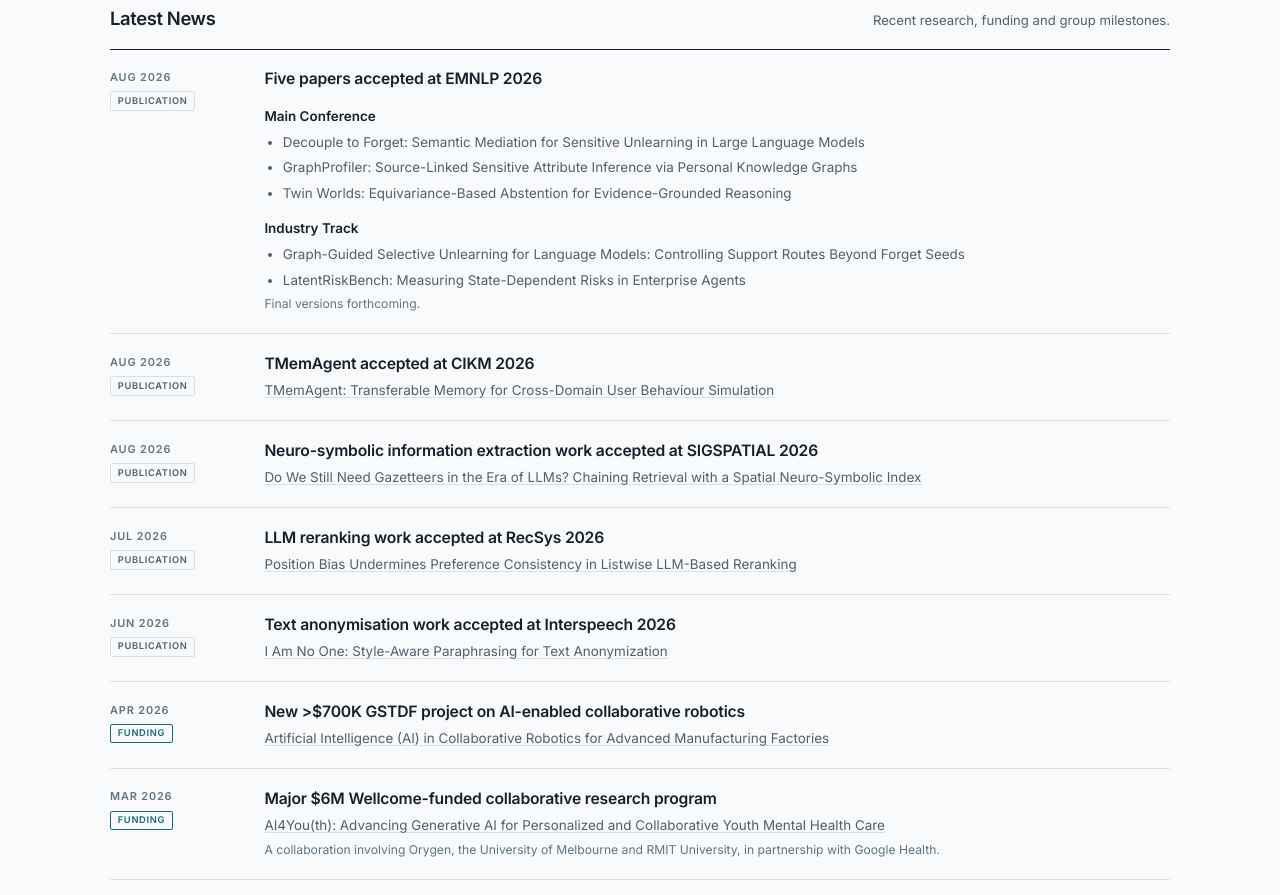
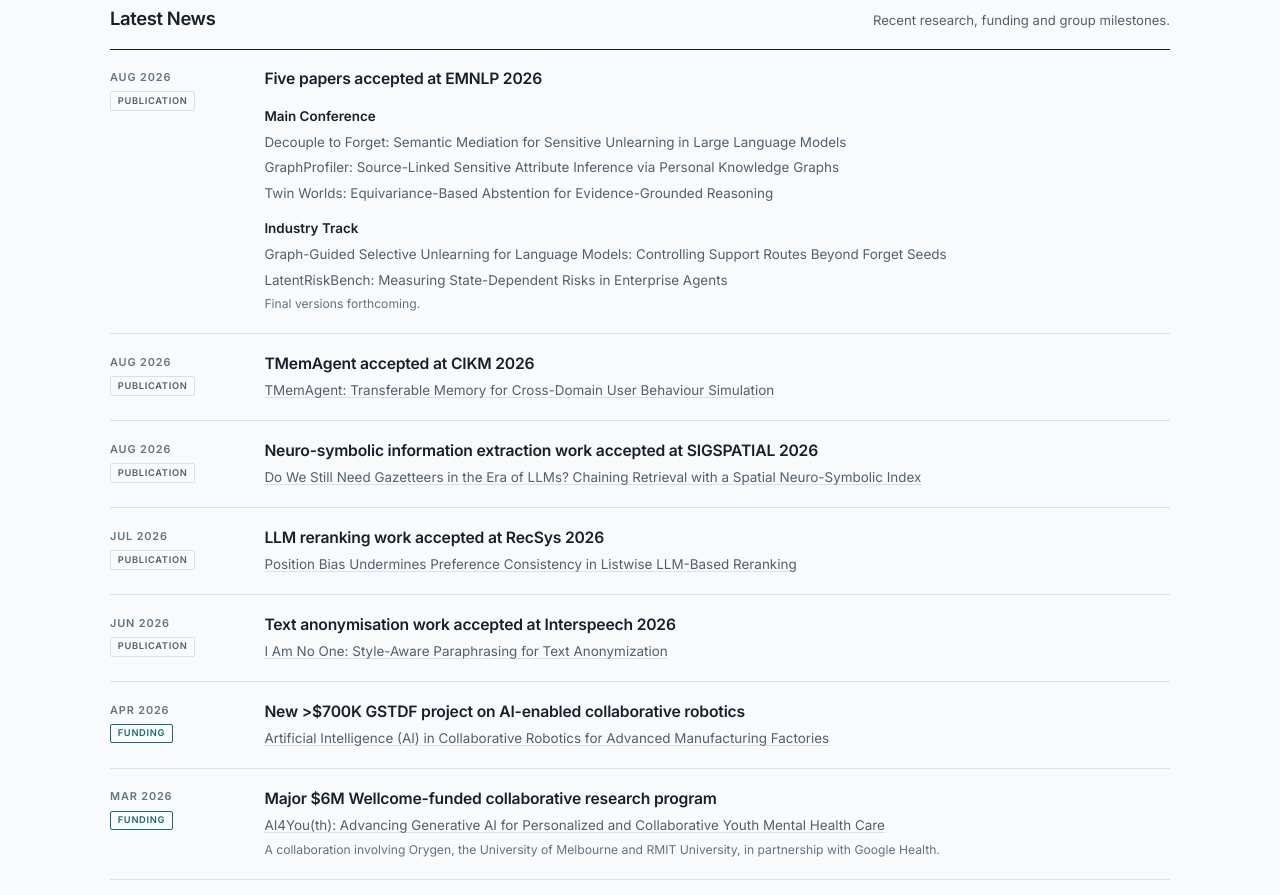
Before and after one commit to estrid-he/estrid-he.github.io, a plain HTML site: page index.html in a window 1280 px wide. Shown: the part 1337-2232 px from the top of the page. Drawn offline with Linux system fonts and the light colour scheme.

Commit message:
Simplify EMNLP paper list markup

```diff
--- a/index.html
+++ b/index.html
@@ -104,16 +104,12 @@
           <div class="news-content">
             <h3>Five papers accepted at EMNLP 2026</h3>
             <h4 class="news-track">Main Conference</h4>
-            <ul class="news-paper-list">
-              <li>Decouple to Forget: Semantic Mediation for Sensitive Unlearning in Large Language Models</li>
-              <li>GraphProfiler: Source-Linked Sensitive Attribute Inference via Personal Knowledge Graphs</li>
-              <li>Twin Worlds: Equivariance-Based Abstention for Evidence-Grounded Reasoning</li>
-            </ul>
+            <p>Decouple to Forget: Semantic Mediation for Sensitive Unlearning in Large Language Models</p>
+            <p>GraphProfiler: Source-Linked Sensitive Attribute Inference via Personal Knowledge Graphs</p>
+            <p>Twin Worlds: Equivariance-Based Abstention for Evidence-Grounded Reasoning</p>
             <h4 class="news-track">Industry Track</h4>
-            <ul class="news-paper-list">
-              <li>Graph-Guided Selective Unlearning for Language Models: Controlling Support Routes Beyond Forget Seeds</li>
-              <li>LatentRiskBench: Measuring State-Dependent Risks in Enterprise Agents</li>
-            </ul>
+            <p>Graph-Guided Selective Unlearning for Language Models: Controlling Support Routes Beyond Forget Seeds</p>
+            <p>LatentRiskBench: Measuring State-Dependent Risks in Enterprise Agents</p>
             <p class="news-supporting">Final versions forthcoming.</p>
           </div>
         </article>
--- a/styles.css
+++ b/styles.css
@@ -526,17 +526,6 @@ h1, h2, h3, p { overflow-wrap: break-word; }
   font-weight: 600;
 }
 
-.news-paper-list {
-  margin: 0;
-  padding-left: 1.15rem;
-  color: var(--muted);
-  font-size: 0.84rem;
-  line-height: 1.55;
-  overflow-wrap: break-word;
-}
-
-.news-paper-list li + li { margin-top: 0.3rem; }
-
 .news-content h3 {
   margin: 0;
   font-family: var(--sans);
```
